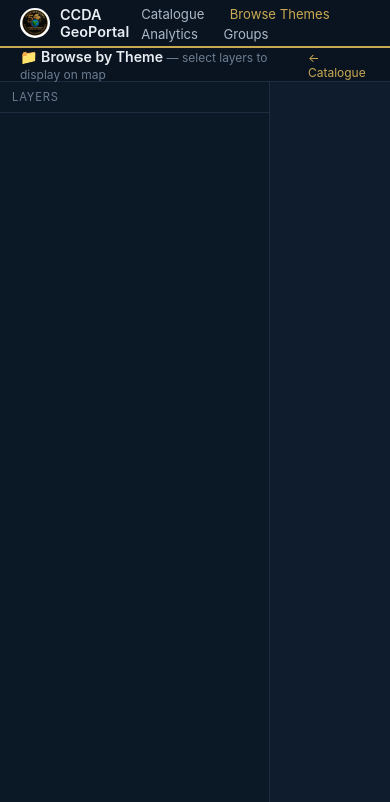
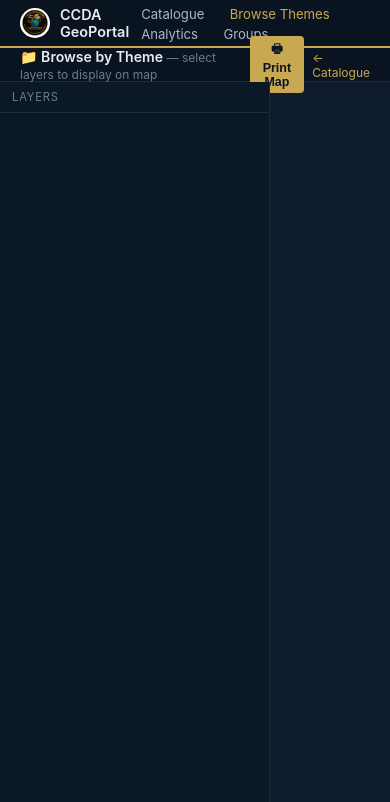
Before and after one commit to victorasipali/geonode-mapstore-metabase-solution, a Django app: template src/my_geonode/templates/themes/catalogue.html in a window 390 px wide. Shown: the top 802 px of the page. Run offline with Django 4.2, Linux system fonts and the light colour scheme; the template is opened without the code that fills it, so the values that code supplies are empty.

Commit message:
Add CCDA banner for GeoServer print header, fix print URL, working print from both themes and dataset views

```diff
--- a/src/my_geonode/templates/themes/catalogue.html
+++ b/src/my_geonode/templates/themes/catalogue.html
@@ -101,7 +101,10 @@
 </header>
 <div class="pbar">
   <h1>&#128193; Browse by Theme <span style="color:#6b7d91;font-weight:400;font-size:.75rem">— select layers to display on map</span></h1>
-  <a href="/catalogue/">&#8592; Catalogue</a>
+  <div style="display:flex;align-items:center;gap:8px">
+    <button onclick="printMap()" style="background:#c8a951;color:#0a1420;border:none;border-radius:4px;padding:4px 12px;font-size:.78rem;font-weight:600;cursor:pointer">&#128438; Print Map</button>
+    <a href="/catalogue/">&#8592; Catalogue</a>
+  </div>
 </div>
 <div class="wrap">
   <div class="sb">
@@ -127,7 +130,7 @@
               <div class="lyr-top">
                 <input class="lyr-cb" type="checkbox" id="cb-{{l.id}}"
                   onchange="toggleLayer(this,'{{l.id}}','geonode:{{l.name}}','{{l.title|escapejs}}')"
-                  data-url="/catalogue/#/dataset/{{l.id}}" data-abstract="{{l.abstract|escapejs}}">
+                  data-url="/catalogue/#/dataset/{{l.id}}" data-abstract="{{l.abstract|escapejs}}" data-layer-name="geonode:{{l.name}}">
                 <div class="lyr-swatch" id="sw-{{l.id}}"></div>
                 <label class="lyr-name" for="cb-{{l.id}}">{{l.title}}</label>
                 <button class="lyr-info-btn" onclick="showInfo('{{l.title|escapejs}}','{{l.abstract|escapejs}}','/catalogue/#/dataset/{{l.id}}')">&#9432;</button>
@@ -285,6 +288,91 @@
   }
   panel.classList.add("show");
 }
+function printMap() {
+  var activeNames = [];
+  Object.keys(activeLayers).forEach(function(id) {
+    var label = document.querySelector("label[for='cb-" + id + "']");
+    if (label) activeNames.push(label.textContent.trim());
+  });
+  var title = activeNames.length ? activeNames.join(", ") : "CCDA GeoPortal Map";
+  var date = new Date().toLocaleDateString("en-GB");
+
+  // Build WMS URL for current map view
+  var bounds = map.getBounds();
+  var sw = bounds.getSouthWest();
+  var ne = bounds.getNorthEast();
+  var bbox = sw.lng + "," + sw.lat + "," + ne.lng + "," + ne.lat;
+  var size = map.getSize();
+  var w = size.x;
+  var h = size.y;
+
+  // Base satellite tile as image
+  var center = map.getCenter();
+  var zoom = map.getZoom();
+
+  // Collect active WMS layers
+  var wmsLayers = Object.keys(activeLayers).map(function(id) {
+    var cb = document.getElementById("cb-" + id);
+    return cb ? cb.getAttribute("data-layer-name") || "" : "";
+  }).filter(Boolean);
+  // Always include provinces
+  wmsLayers.unshift("geonode:gadm41_PNG_1");
+
+  var layerStr = wmsLayers.join(",");
+  var wmsUrl = "http://192.168.2.16/geoserver/ows?service=WMS&version=1.1.1&request=GetMap" +
+    "&layers=" + layerStr +
+    "&bbox=" + bbox +
+    "&width=" + w + "&height=" + h +
+    "&srs=EPSG:4326&format=image/png&transparent=true&styles=png_provinces,";
+
+  // Open print window
+  var pw = window.open("", "_blank");
+  pw.document.write("<!DOCTYPE html><html><head><title>" + title + "</title>");
+  pw.document.write("<style>");
+  pw.document.write("*{margin:0;padding:0;box-sizing:border-box}");
+  pw.document.write("body{font-family:Arial,sans-serif;background:#fff}");
+  pw.document.write(".hdr{background:#0a1420;color:#fff;padding:10px 16px;display:flex;align-items:center;justify-content:space-between}");
+  pw.document.write(".hdr-left{display:flex;align-items:center;gap:10px}");
+  pw.document.write(".hdr h1{color:#c8a951;font-size:13px;margin:0}");
+  pw.document.write(".hdr .sub{color:#aab8c8;font-size:10px;margin-top:2px}");
+  pw.document.write(".hdr .date{color:#6b7d91;font-size:10px}");
+  pw.document.write(".map-wrap{position:relative;background:#0f1c2e;width:100%}");
+  pw.document.write(".map-wrap img{width:100%;display:block}");
+  pw.document.write(".ftr{padding:8px 16px;display:flex;justify-content:space-between;font-size:9px;color:#666;border-top:1px solid #eee}");
+  pw.document.write(".layers-list{padding:8px 16px;font-size:10px;color:#333;background:#f9f9f9;border-bottom:1px solid #eee}");
+  pw.document.write(".layers-list span{font-weight:bold}");
+  pw.document.write(".print-btn{display:block;text-align:center;padding:10px;background:#f0f0f0}");
+  pw.document.write(".print-btn button{padding:8px 24px;background:#c8a951;color:#0a1420;border:none;border-radius:4px;font-weight:700;cursor:pointer;font-size:13px}");
+  pw.document.write("@media print{.print-btn{display:none}}");
+  pw.document.write("</style></head><body>");
+
+  // Header
+  pw.document.write("<div class='hdr'>");
+  pw.document.write("<div class='hdr-left'><div><h1>CCDA GeoPortal</h1><div class='sub'>" + title + "</div></div></div>");
+  pw.document.write("<div class='date'>" + date + "</div>");
+  pw.document.write("</div>");
+
+  // Active layers list
+  if (activeNames.length) {
+    pw.document.write("<div class='layers-list'><span>Active Layers:</span> " + activeNames.join(" &bull; ") + "</div>");
+  }
+
+  // Map image using WMS GetMap
+  pw.document.write("<div class='map-wrap'>");
+  pw.document.write("<img src='" + wmsUrl + "' alt='Map'>");
+  pw.document.write("</div>");
+
+  // Footer
+  pw.document.write("<div class='ftr'>");
+  pw.document.write("<span>Climate Change and Development Authority (CCDA) &mdash; Papua New Guinea</span>");
+  pw.document.write("<span>Printed: " + date + "</span>");
+  pw.document.write("</div>");
+
+  // Print button
+  pw.document.write("<div class='print-btn'><button onclick='window.print()'>&#128438; Print / Save as PDF</button></div>");
+  pw.document.write("</body></html>");
+  pw.document.close();
+}
 </script>
 </body>
 </html>
```
Also changed, not shown: src/my_geonode/static/img/print_banner.png (added).
